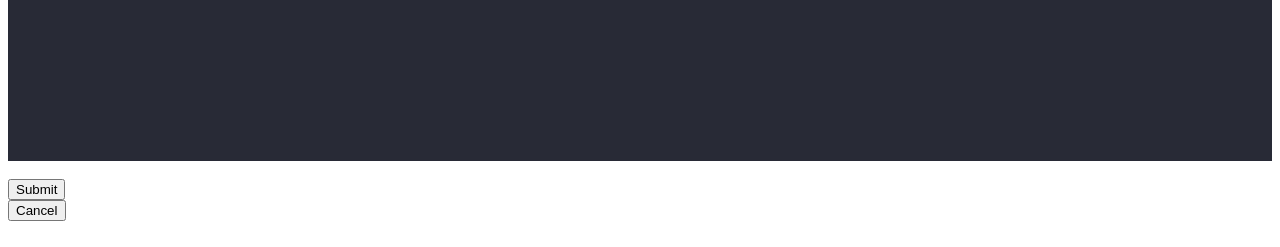
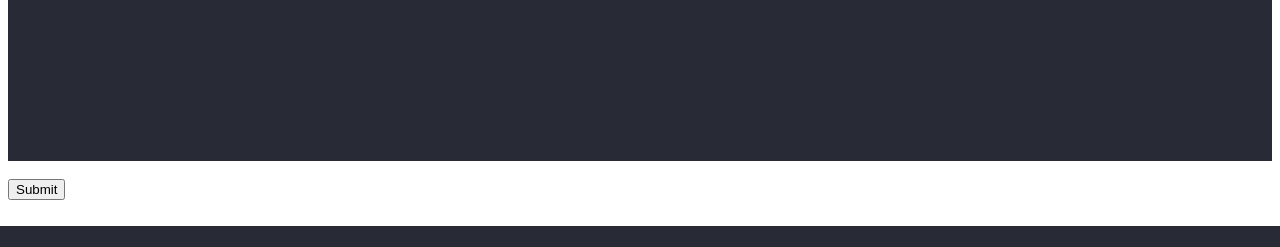
Before and after one commit to hedass/socket-programming-jarkom-2020, a Flask app: page / in a window 1280 px wide. Shown: the part 643-890 px from the top of the page. After the commit the page ends 869 px from the top, so only its background shows below. Run offline with Flask 2, Linux system fonts and the light colour scheme; some libraries are stand-ins or nearby versions.

Commit message:
remove cancel button

```diff
--- a/nodes/client/templates/index.html
+++ b/nodes/client/templates/index.html
@@ -38,18 +38,7 @@
       <input type="submit" value="Submit">
     </div>
   </form>
-  <div id="div-form-cancel">
-    <form method="post" action="/cancel" id="form-cancel" enctype="multipart/form-data">
-      <input type="submit" value="Cancel">
-    </form>
-  </div>
   <br>
-  <div id='output'>
-    {% if output %}
-    <h4>Output:</h4>
-    <textarea>{{ output }}</textarea>
-    {% endif %}
-  </div>
   <script src="https://cdnjs.cloudflare.com/ajax/libs/jquery/3.5.1/jquery.min.js"
     integrity="sha512-bLT0Qm9VnAYZDflyKcBaQ2gg0hSYNQrJ8RilYldYQ1FxQYoCLtUjuuRuZo+fjqhx/qtq/1itJ0C2ejDxltZVFg=="
     crossorigin="anonymous"></script>
```
